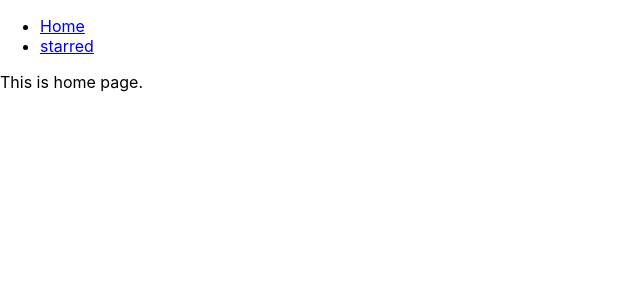
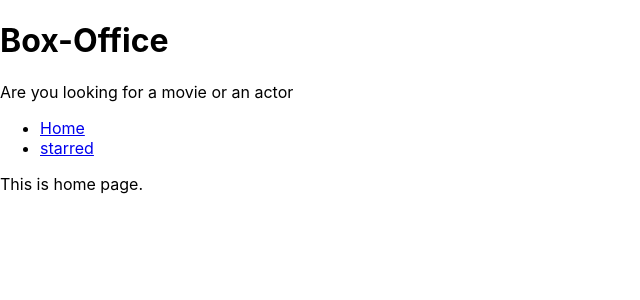
Before and after one commit to deepak5204/box-office, a React (Create React App) app: page / in a window 1280 px wide. Shown: the top 300 px of the page, without its empty margins (0-640 px from the left). Built offline with nearby package versions, Linux system fonts and the light colour scheme.

Commit message:
Added main page layout and add title

```diff
--- a/src/App.js
+++ b/src/App.js
@@ -1,17 +1,13 @@
 import React from 'react';
 import { Switch, Route }  from 'react-router-dom';
-import Navs from './components/Navs'
 import Home from './pages/Home'
 import Starred from './pages/Starred'
 
 
-function App() {
+function App ()  {
 
 
   return (
-  <div>
-
-    <Navs />
 
      <Switch>
     <Route exact path = "/">
@@ -27,7 +23,7 @@
       </Route>
   </Switch>
 
-    </div>
+
   )
 
 
--- /dev/null
+++ b/src/components/MainPageLayout.js
@@ -0,0 +1,19 @@
+import React from 'react'
+import Navs from './Navs'
+import Title from './Title'
+
+
+
+function MainPageLayout( { children } ){
+  return (
+    <div>
+<Title title ="Box-Office" subtitle="Are you looking for a movie or an actor" />
+
+      <Navs />
+      {children}
+    </div>
+  )
+}
+
+
+export default MainPageLayout
--- a/src/components/Navs.js
+++ b/src/components/Navs.js
@@ -7,12 +7,14 @@
 ]
 
 
-function Navs ()  {
+function Navs() {
   return (
     <div>
       <ul>
         {
-          LINKS.map(item => <li key={item.to}> <Link to={item.to}>{item.text}</Link></li>)
+          LINKS.map((item) => (
+             <li key={item.to}> <Link to={item.to}>{item.text}</Link></li>
+          ))
         }
 
       </ul>
--- /dev/null
+++ b/src/components/Title.js
@@ -0,0 +1,12 @@
+import React from 'react'
+
+function Title( {title, subtitle } ) {
+  return (
+    <div>
+      <h1> {title} </h1>
+      <p> {subtitle} </p>
+    </div>
+  )
+}
+
+export default Title
--- a/src/pages/Home.js
+++ b/src/pages/Home.js
@@ -1,10 +1,12 @@
 import React from 'react'
+import MainPageLayout from '../components/MainPageLayout'
 
-function Home() {
+function Home()  {
   return (
-    <div>
-      This is home page.
-    </div>
+   <MainPageLayout>
+
+       This is home page.
+   </MainPageLayout>
   )
 }
 
--- a/src/pages/Starred.js
+++ b/src/pages/Starred.js
@@ -1,10 +1,11 @@
 import React from 'react'
+import MainPageLayout from '../components/MainPageLayout'
 
-function starred() {
+function starred(){
   return (
-    <div>
+    <MainPageLayout>
       This is starred page.
-    </div>
+    </MainPageLayout>
   )
 }
 
```
Also changed, not shown: 1 other file (tests, documents, lock files or other folders).
